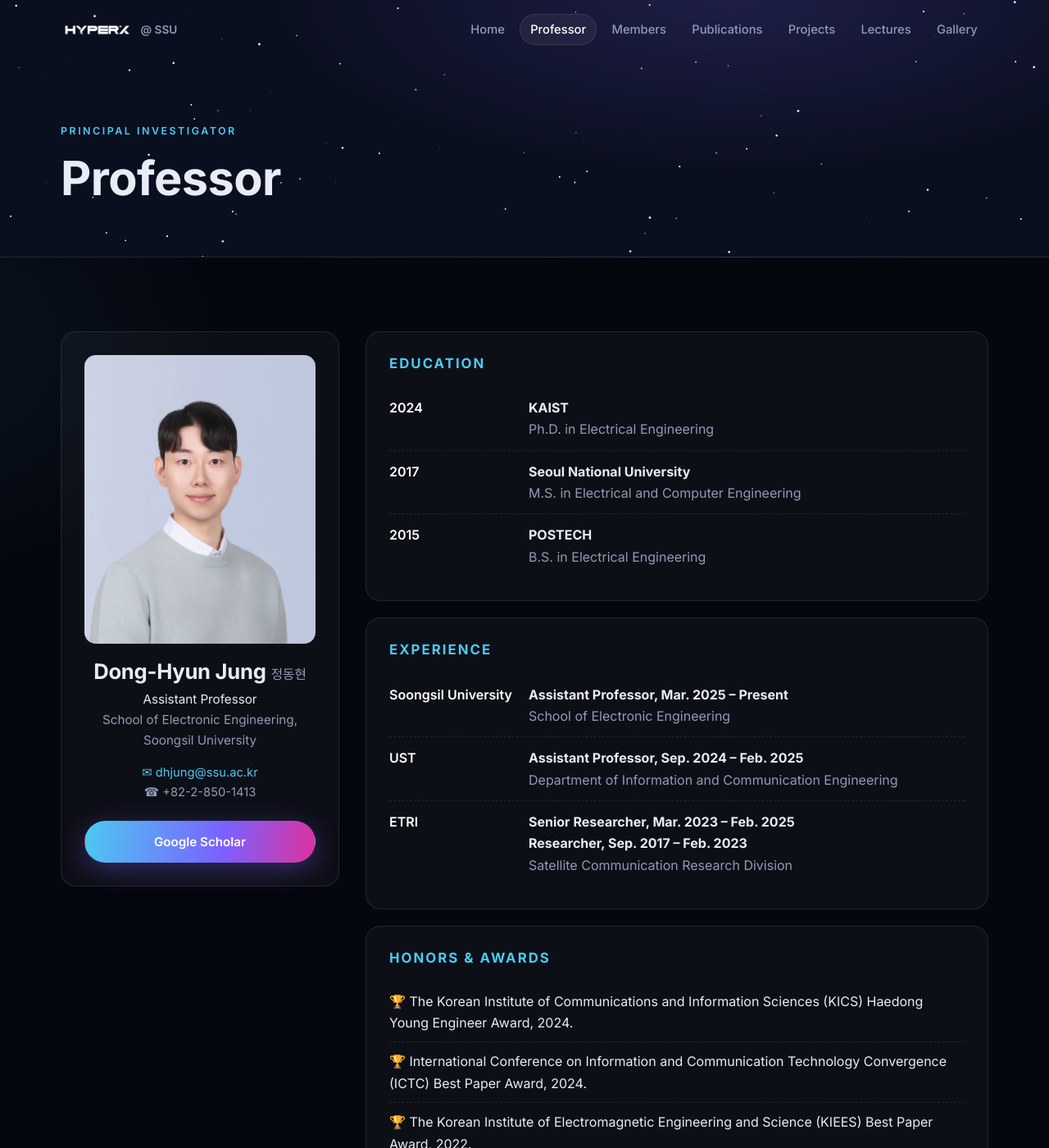
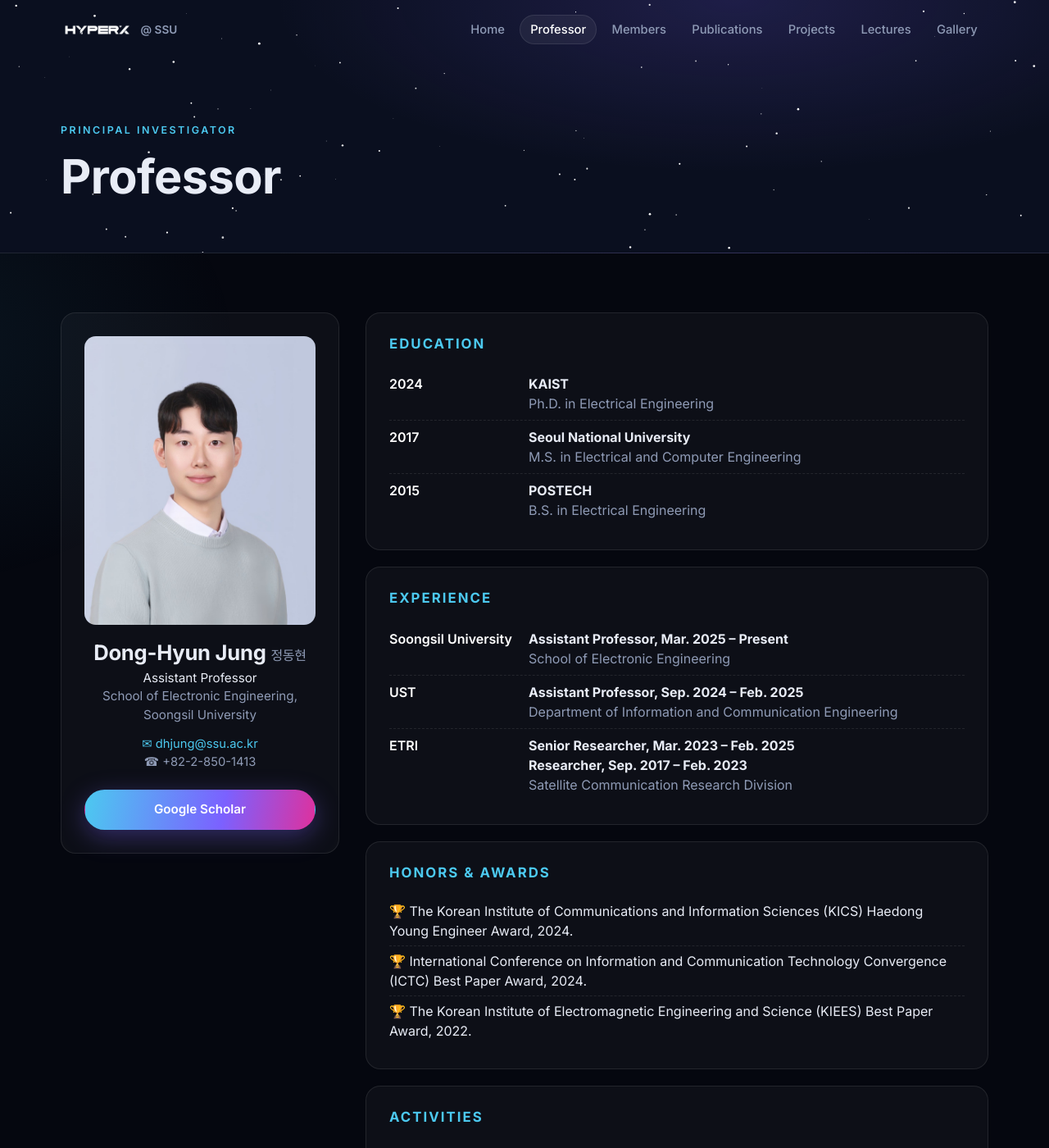
Before and after one commit to hyperx-web/hyperx, a Jekyll site: the page built from professor.html, in a window 1280 px wide and 1400 px high. Shown: the whole window at 82% size. Built offline with Jekyll 4.4.1, drawn with Linux system fonts in a browser that asks for light colours; some web fonts are replaced.

Commit message:
Tighten line spacing site-wide
Co-Authored-By: Claude Opus 5.5 <noreply@anthropic.com>

```diff
--- a/assets/css/style.css
+++ b/assets/css/style.css
@@ -40,7 +40,7 @@
 html { scroll-behavior: smooth; }
 body {
   margin: 0; background: var(--bg); color: var(--text);
-  font-family: var(--font); font-size: 16px; line-height: 1.65;
+  font-family: var(--font); font-size: 16px; line-height: 1.5;
   -webkit-font-smoothing: antialiased; overflow-x: hidden;
 }
 body::before { /* subtle global glow */
@@ -52,10 +52,10 @@ body::before { /* subtle global glow */
 img { max-width: 100%; display: block; }
 a { color: var(--accent); text-decoration: none; transition: color .2s; }
 a:hover { color: #fff; }
-h1, h2, h3, h4 { font-family: var(--display); line-height: 1.2; margin: 0 0 .5em; letter-spacing: -0.01em; }
+h1, h2, h3, h4 { font-family: var(--display); line-height: 1.15; margin: 0 0 .4em; letter-spacing: -0.01em; }
 h2 { font-size: clamp(1.7rem, 3vw, 2.4rem); }
 h3 { font-size: 1.2rem; }
-p { margin: 0 0 1em; }
+p { margin: 0 0 .8em; }
 .container { width: 100%; max-width: var(--maxw); margin: 0 auto; padding: 0 24px; }
 .muted { color: var(--muted); }
 .small { font-size: .85rem; }
@@ -145,7 +145,7 @@ p { margin: 0 0 1em; }
 .page-hero .lead { color: var(--muted); margin: .8rem 0 0; }
 
 /* ---------- sections ---------- */
-.section { padding: 90px 0; }
+.section { padding: 72px 0; }
 .section-head { margin-bottom: 2.5rem; }
 .block { background: var(--surface); border: 1px solid var(--border); border-radius: var(--radius); padding: 28px; }
 .block + .block { margin-top: 20px; }
@@ -182,8 +182,8 @@ p { margin: 0 0 1em; }
 
 /* news */
 .news-list { list-style: none; margin: 0; padding: 0; border-left: 1px solid var(--border); }
-.news-item { position: relative; display: grid; grid-template-columns: 96px 70px 1fr; gap: 16px; align-items: baseline; padding: 14px 0 14px 28px; }
-.news-item::before { content: ""; position: absolute; left: -5px; top: 22px; width: 9px; height: 9px; border-radius: 50%; background: var(--bg); border: 2px solid var(--accent); }
+.news-item { position: relative; display: grid; grid-template-columns: 96px 70px 1fr; gap: 16px; align-items: baseline; padding: 9px 0 9px 28px; }
+.news-item::before { content: ""; position: absolute; left: -5px; top: 17px; width: 9px; height: 9px; border-radius: 50%; background: var(--bg); border: 2px solid var(--accent); }
 .news-item time { color: var(--muted); font-size: .85rem; font-weight: 600; white-space: nowrap; }
 .news-item p { margin: 0; }
 .news-item p em { color: #c9d3ee; }
@@ -203,20 +203,20 @@ p { margin: 0 0 1em; }
 .prof-title { font-size: .95rem; }
 .contact-list { list-style: none; padding: 0; margin: 0 0 1.4rem; font-size: .92rem; color: var(--muted); }
 .timeline { list-style: none; margin: 0; padding: 0; }
-.timeline li { display: grid; grid-template-columns: 150px 1fr; gap: 20px; padding: 12px 0; border-bottom: 1px dashed var(--border); }
+.timeline li { display: grid; grid-template-columns: 150px 1fr; gap: 20px; padding: 8px 0; border-bottom: 1px dashed var(--border); }
 .timeline li:last-child { border: 0; }
 .timeline p { margin: 0; }
 .tl-year { font-family: var(--display); font-weight: 600; color: #fff; }
 .award-list { list-style: none; margin: 0; padding: 0; }
-.award-list li { padding: 10px 0; border-bottom: 1px dashed var(--border); }
+.award-list li { padding: 6px 0; border-bottom: 1px dashed var(--border); }
 .award-list li:last-child { border: 0; }
 .acc-group { border-bottom: 1px solid var(--border); }
 .acc-group:last-child { border: 0; }
-.acc-group h4 { padding: 14px 0 4px; margin: 0 0 6px; font-size: 1rem; font-weight: 600; }
-.acc ul { margin: 0 0 14px; padding-left: 1.2em; color: var(--muted); }
-.acc li { padding: 3px 0; }
+.acc-group h4 { padding: 10px 0 2px; margin: 0 0 6px; font-size: 1rem; font-weight: 600; }
+.acc ul { margin: 0 0 10px; padding-left: 1.2em; color: var(--muted); }
+.acc li { padding: 1px 0; }
 .talk-list { list-style: none; margin: 0; padding: 0; }
-.talk-list li { display: grid; grid-template-columns: 110px 1fr; gap: 16px; padding: 12px 0; border-bottom: 1px dashed var(--border); }
+.talk-list li { display: grid; grid-template-columns: 110px 1fr; gap: 16px; padding: 8px 0; border-bottom: 1px dashed var(--border); }
 .talk-list li:last-child { border: 0; }
 .talk-list time { color: var(--accent); font-weight: 600; font-size: .85rem; }
 .talk-list p { margin: 0; font-size: .9rem; }
@@ -237,7 +237,7 @@ p { margin: 0 0 1em; }
 .alumni-grid { display: grid; grid-template-columns: 1fr 1fr; gap: 20px; }
 .alumni-grid .block + .block { margin-top: 0; }
 .alumni-list { list-style: none; margin: 0; padding: 0; }
-.alumni-list li { display: flex; justify-content: space-between; gap: 1rem; padding: 9px 0; border-bottom: 1px dashed var(--border); }
+.alumni-list li { display: flex; justify-content: space-between; gap: 1rem; padding: 6px 0; border-bottom: 1px dashed var(--border); }
 .alumni-list li:last-child { border: 0; }
 .alumni-list span { color: var(--muted); font-size: .88rem; white-space: nowrap; }
 
@@ -254,7 +254,7 @@ p { margin: 0 0 1em; }
 .pub-group-title { font-size: 1.3rem; padding-bottom: .8rem; border-bottom: 1px solid var(--border); margin-bottom: 1rem; }
 .pub-list { margin: 0; padding-left: 2.6em; }
 .pub-list li::marker { color: var(--muted); font-size: .85rem; font-weight: 600; }
-.pub-item { padding: 12px 0 12px 8px; border-bottom: 1px solid rgba(255,255,255,.04); }
+.pub-item { padding: 8px 0 8px 8px; border-bottom: 1px solid rgba(255,255,255,.04); }
 .pub-item p { margin: 0; }
 .pub-title { font-weight: 600; color: #fff; font-size: 1.02rem; }
 .pub-authors { color: #b7c0d8; font-size: .92rem; margin-top: 2px !important; }
@@ -275,7 +275,7 @@ mark { background: rgba(76,201,240,.3); color: #fff; border-radius: 3px; }
 .project-meta { display: flex; gap: 8px; flex-wrap: wrap; }
 .project-meta span { font-size: .78rem; padding: .25em .7em; border-radius: 6px; background: var(--surface-2); color: #c3cbe0; white-space: nowrap; }
 .project-list { list-style: none; margin: 0; padding: 0; }
-.project-list li { display: flex; justify-content: space-between; align-items: center; gap: 20px; padding: 16px 4px; border-bottom: 1px solid var(--border); }
+.project-list li { display: flex; justify-content: space-between; align-items: center; gap: 20px; padding: 11px 4px; border-bottom: 1px solid var(--border); }
 .project-list p { margin: 0; font-size: .88rem; }
 .project-list b { font-weight: 600; }
 
```
